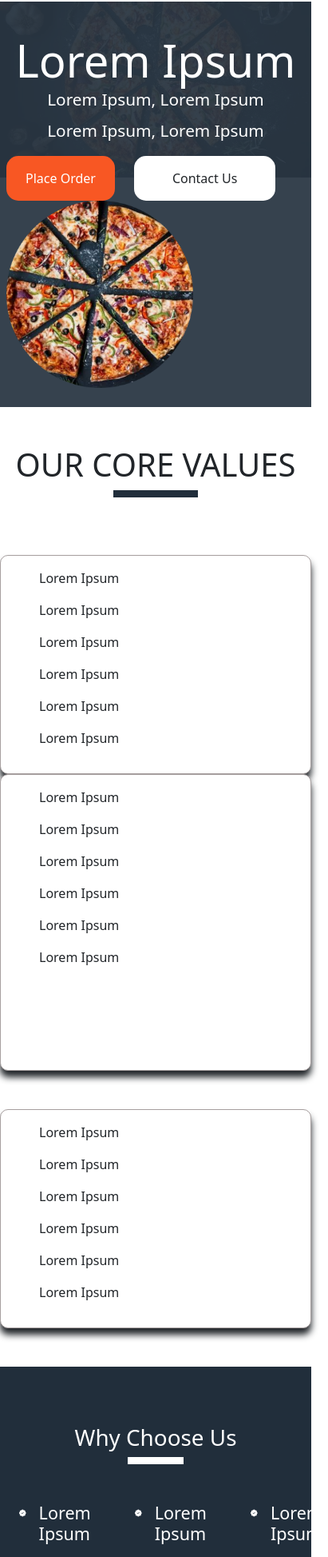
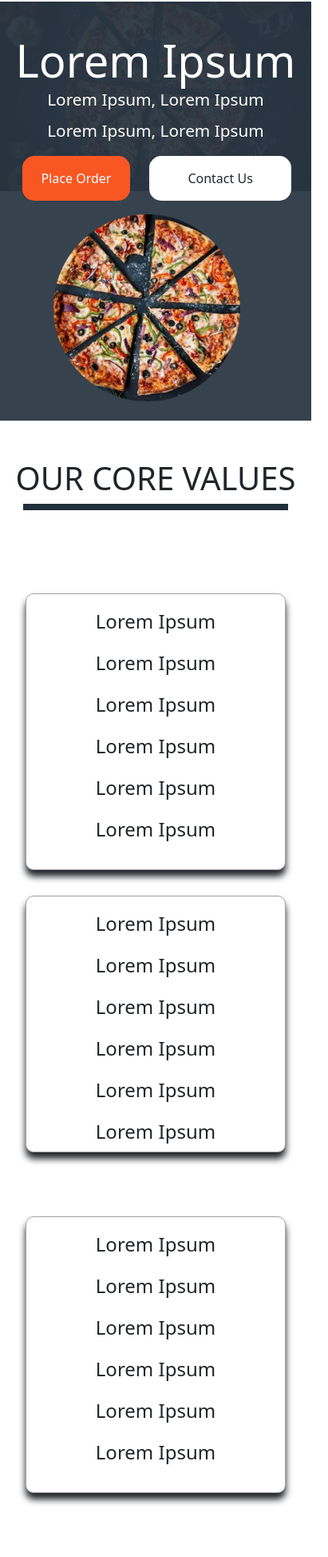
Before and after one commit to Fahyvor/foodapp, a React (Create React App) app: page / in a window 390 px wide. Shown: the part 50-1997 px from the top of the page at 80% size, 411 px wide, since content can reach past the window. Built offline with nearby package versions, Linux system fonts and the light colour scheme.

Commit message:
First commit

```diff
--- a/src/components/About/about.css
+++ b/src/components/About/about.css
@@ -12,3 +12,14 @@
 .about-text {
     font-size: 2rem;
 }
+
+@media screen and (max-width: 600px) {
+    .about-text {
+        font-size: 0.8rem !important;
+    }
+
+    .about-line {
+        width: 25vw !important;
+        height: 0.1wh !important;
+    }
+}
--- a/src/components/Body/Body.js
+++ b/src/components/Body/Body.js
@@ -21,7 +21,7 @@ const Body = () => {
        <div className='align-items-center bg-white p-3 px-5 contact-us'><a>Contact Us</a></div>
       </div>
      </div>
-     <div id='right-side align-items-center justify-content-center'>
+     <div className='right-side align-items-center justify-content-center'>
      <img src={Food} id='image-right'/>
      </div>
     </div>
--- a/src/components/Body/body.css
+++ b/src/components/Body/body.css
@@ -60,10 +60,20 @@
 
     #order-buttons {
         padding-left: auto !important;
-        margin-left: auto !important;
+        margin-left: 5vw !important;
+    }
+
+    .right-side{
+        margin-top: 2vh !important;
+        justify-content: center !important;
     }
 
     #image-right {
         width: 60vw !important;
+        margin-left: 15vw !important;
+    }
+
+    #background-image {
+        width: 100vw !important;
     }
 }
--- a/src/components/Contact/Contact.js
+++ b/src/components/Contact/Contact.js
@@ -14,12 +14,12 @@ const Contact = () => {
       <p>+1234567890</p>
      </div>
      <div className='gap-4 d-flex justify-content-end mx-4'>
-      <a href=''><BsFacebook size={40} className='icon-class'/></a>
-      <a href=''><AiFillTwitterCircle size={40} className='icon-class'/></a>
-      <a href=''><AiFillInstagram size={40} className='icon-class'/></a>
-      <a href=''><RiWhatsappFill size={40} className='icon-class'/></a>
-      <a href=''><MdEmail size={40} className='icon-class'/></a>
-      <a href=''><BsLinkedin size={40} className='icon-class'/></a>
+      <a href=''><BsFacebook size={30} className='icon-class'/></a>
+      <a href=''><AiFillTwitterCircle size={30} className='icon-class'/></a>
+      <a href=''><AiFillInstagram size={30} className='icon-class'/></a>
+      <a href=''><RiWhatsappFill size={30} className='icon-class'/></a>
+      <a href=''><MdEmail size={30} className='icon-class'/></a>
+      <a href=''><BsLinkedin size={30} className='icon-class'/></a>
      </div>
     </div>
   )
--- a/src/components/Contact/contact.css
+++ b/src/components/Contact/contact.css
@@ -10,3 +10,17 @@
 .icon-class {
     color: var(--color-bg) !important;
 }
+
+@media screen and (max-width: 600px) {
+    .contact-header {
+    font-size: 2rem !important;
+    }
+
+    .contact-text {
+        font-size: 0.7rem !important;
+    }
+
+    .icon-class {
+        justify-content: center !important;
+    }
+}
--- a/src/components/Order/order.css
+++ b/src/components/Order/order.css
@@ -20,6 +20,24 @@
 
 @media screen and (max-width: 600px) {
     .order-container {
-        flex-direction: column !important;
+        /* flex-direction: column !important; */
+        align-items: center !important;
+        justify-content: center !important;
+    }
+
+    .order-text {
+        font-size: 2.5rem !important;
+    }
+
+    .order-image {
+        margin-left: 0 !important;
+    }
+
+    .order-image-container {
+        width: 50vw !important;
+    }
+
+    .order-container {
+        justify-content: center !important;
     }
 }
--- a/src/components/Table/table.css
+++ b/src/components/Table/table.css
@@ -16,7 +16,12 @@
 }
 
 @media screen and (max-width: 600px) {
-    .table-container {
-        flex-direction: column !important;
+
+    .book-table {
+        font-size: 2.5rem !important;
+    }
+
+    .table-image {
+        width: 40vw !important;
     }
 }
--- a/src/components/Testimonials/testimonials.css
+++ b/src/components/Testimonials/testimonials.css
@@ -21,5 +21,14 @@
 @media screen and (max-width: 600px) {
     .container-for-testimonies{
         flex-direction: column !important;
+        gap: 2rem !important;
+    }
+
+    .empty-line-testimonies {
+        width: 75vw !important;
+    }
+
+    .testimonies-image-container {
+        width: 28vw !important;
     }
 }
--- a/src/components/Values/values.css
+++ b/src/components/Values/values.css
@@ -26,5 +26,21 @@
 @media screen and (max-width: 600px) {
     .container-for-values {
         flex-direction: column !important;
+        gap: 2rem !important;
+        width: auto !important;
+        padding: 2rem !important;
+    }
+
+    .empty-line {
+        width: 85vw !important;
+    }
+
+    .values-container-middle {
+        height: 38vh !important;
+        font-size: 1.5rem !important;
+    }
+
+    .values-container {
+        font-size: 1.5rem !important;
     }
 }
--- a/src/components/Values/values.js
+++ b/src/components/Values/values.js
@@ -3,11 +3,11 @@ import './values.css'
 
 const values = () => {
   return (
-    <div className='bg-white pt-5 pb-5' id='values'>
+    <div className='bg-white pt-5 pb-5 container-values' id='values'>
      <h5 className='text-center core-values'>OUR CORE VALUES </h5>
      <div className='empty-line mx-auto'></div>
      <div className='values d-flex justify-content-around container-for-values mt-4'>
-      <div className='p-3 px-5 br-3 bg-white values-container mt-5'>
+      <div className='p-3 px-5 br-3 bg-white values-container text-center mt-5'>
        <p>Lorem Ipsum</p>
        <p>Lorem Ipsum</p>
        <p>Lorem Ipsum</p>
@@ -15,7 +15,7 @@ const values = () => {
        <p>Lorem Ipsum</p>
        <p>Lorem Ipsum</p>
       </div>
-      <div className='p-3 px-5 br-3 bg-white values-container-middle'>
+      <div className='p-3 px-5 br-3 bg-white text-center values-container-middle'>
        <p>Lorem Ipsum</p>
        <p>Lorem Ipsum</p>
        <p>Lorem Ipsum</p>
@@ -23,7 +23,7 @@ const values = () => {
        <p>Lorem Ipsum</p>
        <p>Lorem Ipsum</p>
       </div>
-      <div className='p-3 px-5 br-3 bg-white values-container mt-5'>
+      <div className='p-3 px-5 br-3 bg-white text-center values-container mt-5'>
        <p>Lorem Ipsum</p>
        <p>Lorem Ipsum</p>
        <p>Lorem Ipsum</p>
--- a/src/components/Vision/Vision.js
+++ b/src/components/Vision/Vision.js
@@ -11,19 +11,19 @@ const Vision = () => {
      </div>
      <div className='vision-rows d-flex justify-content-around mt-5'>
       <div className='d-flex gap-3
-      align-items-baseline mx-4
+      align-items-baseline mx-4 vision-elements
       text-white'>
         <BsPatchCheckFill color='white'/>
        <h4>Lorem Ipsum</h4>
       </div>
       <div className='d-flex gap-3
-      align-items-baseline mx-4
+      align-items-baseline mx-4 vision-elements
       text-white'>
         <BsPatchCheckFill color='white'/>
        <h4>Lorem Ipsum</h4>
       </div>
       <div className='d-flex gap-3
-      align-items-baseline mx-4
+      align-items-baseline mx-4 vision-elements
       text-white'>
         <BsPatchCheckFill color='white'/>
        <h4>Lorem Ipsum</h4>
@@ -32,19 +32,19 @@ const Vision = () => {
 
      <div className='vision-rows d-flex justify-content-around mt-5'>
       <div className='d-flex gap-3
-      align-items-baseline mx-4
+      align-items-baseline mx-4 vision-elements
       text-white'>
         <BsPatchCheckFill color='white'/>
        <h4>Lorem Ipsum</h4>
       </div>
       <div className='d-flex gap-3
-      align-items-baseline mx-4
+      align-items-baseline mx-4 vision-elements
       text-white'>
         <BsPatchCheckFill color='white'/>
        <h4>Lorem Ipsum</h4>
       </div>
       <div className='d-flex gap-3
-      align-items-baseline mx-4
+      align-items-baseline mx-4 vision-elements
       text-white'>
         <BsPatchCheckFill color='white'/>
        <h4>Lorem Ipsum</h4>
@@ -53,19 +53,19 @@ const Vision = () => {
 
      <div className='vision-rows d-flex justify-content-around mt-5'>
       <div className='d-flex gap-3
-      align-items-baseline mx-4
+      align-items-baseline mx-4 vision-elements
       text-white'>
         <BsPatchCheckFill color='white'/>
        <h4>Lorem Ipsum</h4>
       </div>
       <div className='d-flex gap-3
-      align-items-baseline mx-4
+      align-items-baseline mx-4 vision-elements
       text-white'>
         <BsPatchCheckFill color='white'/>
        <h4>Lorem Ipsum</h4>
       </div>
       <div className='d-flex gap-3
-      align-items-baseline mx-4
+      align-items-baseline mx-4 vision-elements
       text-white'>
         <BsPatchCheckFill color='white'/>
        <h4>Lorem Ipsum</h4>
--- a/src/components/Vision/vision.css
+++ b/src/components/Vision/vision.css
@@ -6,3 +6,12 @@
     width: 18vw;
     height: 1vh;
 }
+
+@media screen and (max-width: 600px) {
+
+    .vision-elements {
+        flex-direction: column !important;
+        align-items: center !important;
+        justify-content: center !important;
+    }
+}
```
